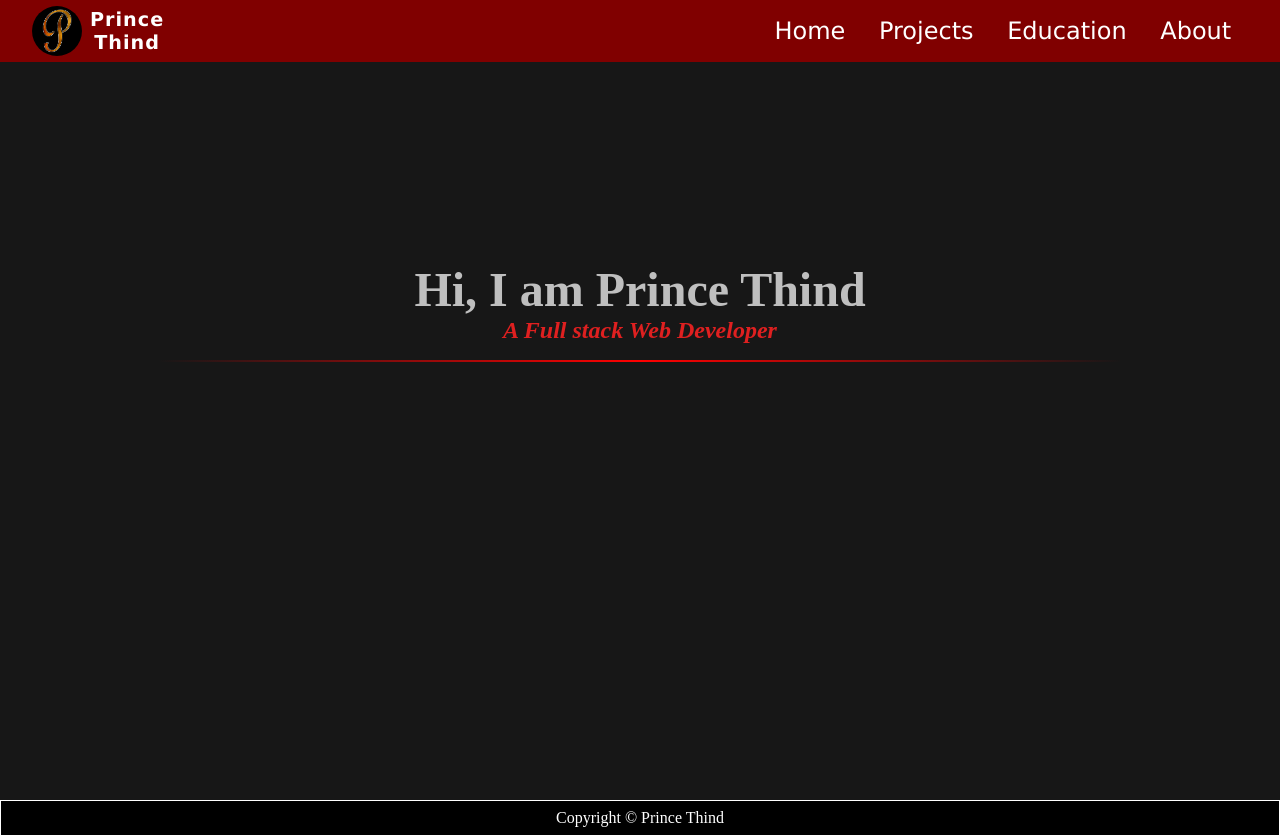
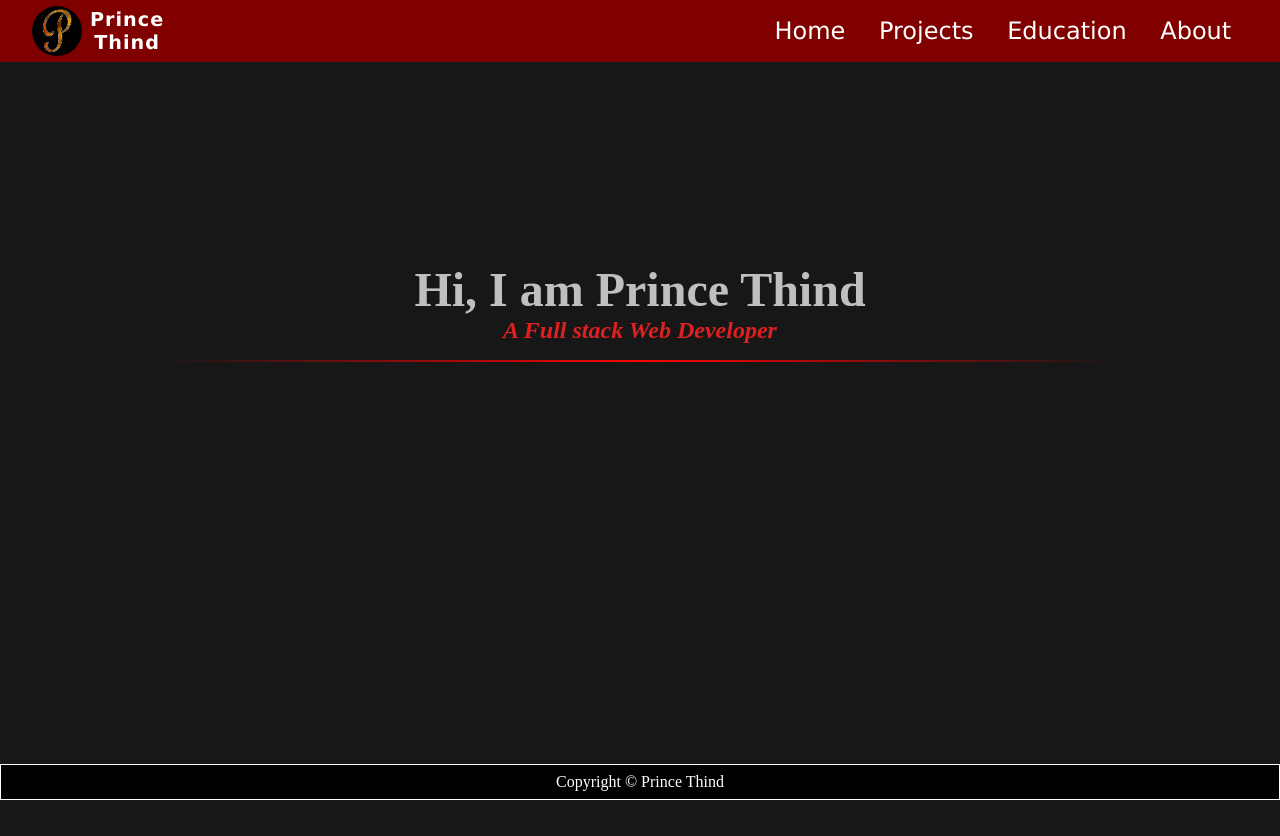
Before and after one commit to prince-thind/prince-thind.github.io, a Next.js app: page / in a window 1280 px wide. After the commit the page ends 800 px from the top, so only its background shows below. Built offline with nearby package versions, Linux system fonts and the light colour scheme.

Commit message:
revert back footer to original place

```diff
--- a/styles/globals.scss
+++ b/styles/globals.scss
@@ -27,5 +27,5 @@ main {
   background-color: black;
   padding: 0.5rem;
   box-sizing: border-box;
-  transform: translateY(100%);
+  // transform: translateY(100%);
 }
```
Also changed, not shown: 1 other file (tests, documents, lock files or other folders).
